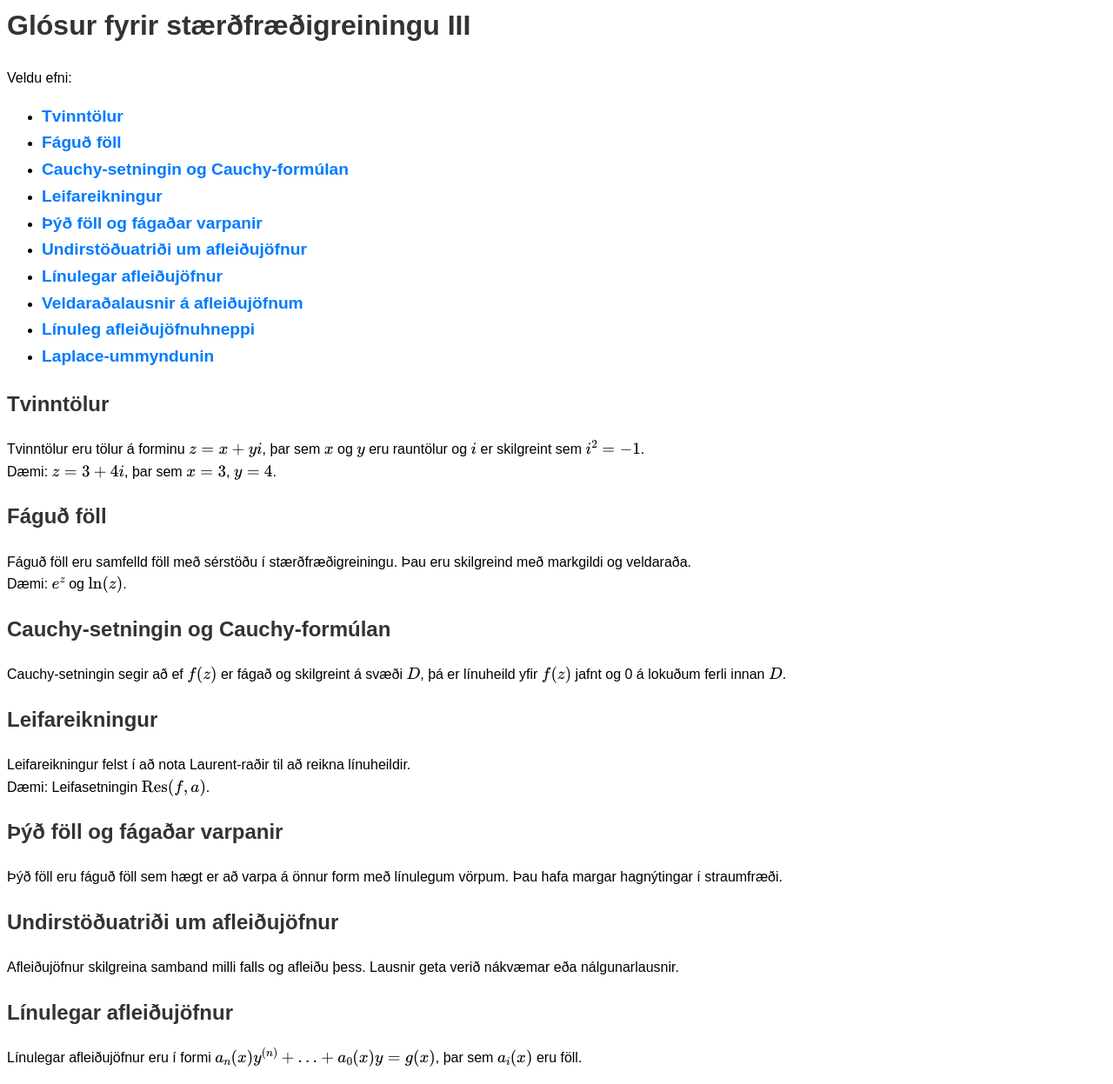
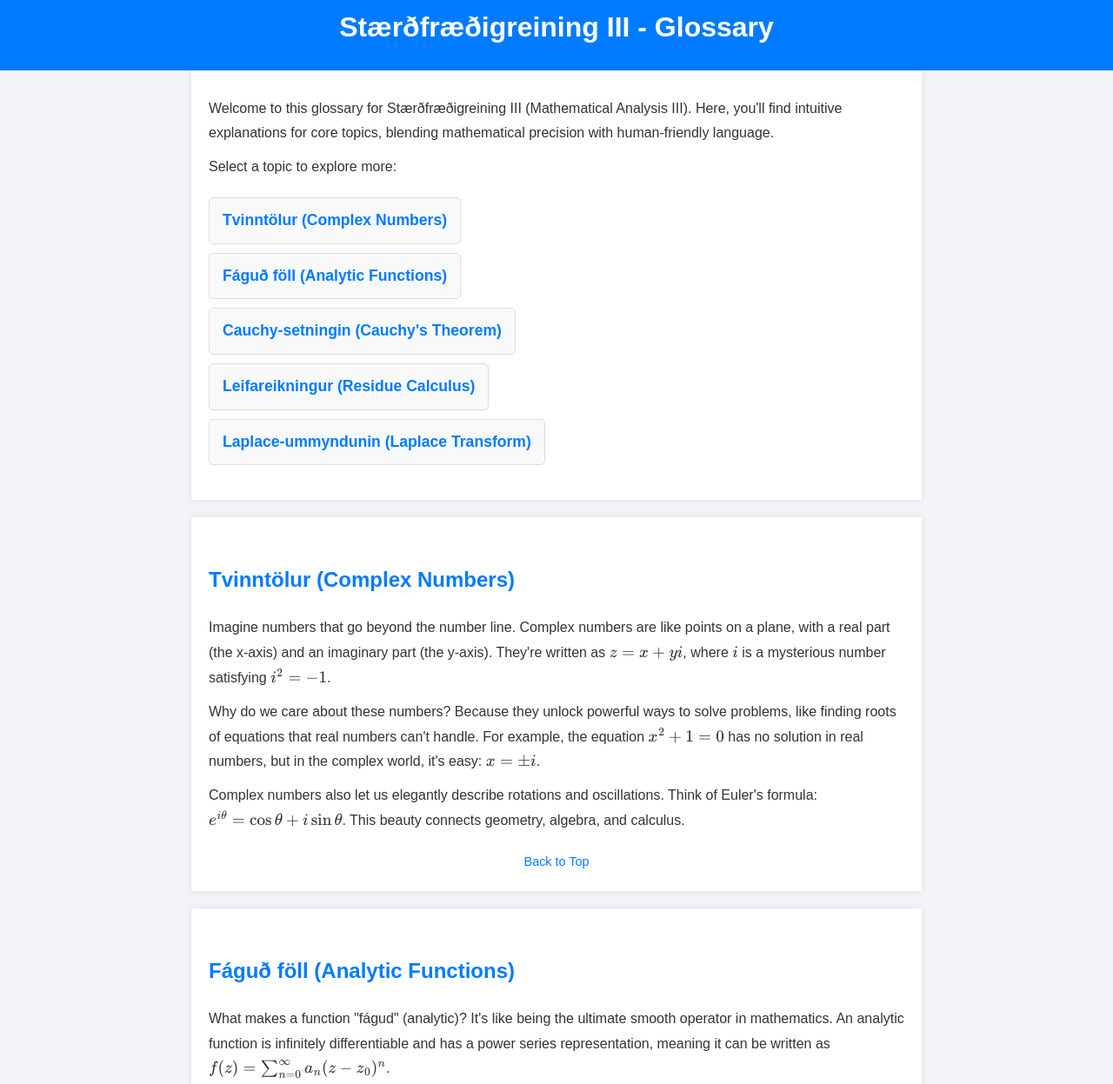
Before and after one commit to thorrila/index, a plain HTML site: page index.html in a window 1280 px wide. Shown: the part 17-1264 px from the top of the page at 87% size. Drawn offline with nearby package versions, Linux system fonts and the light colour scheme.

Commit message:
Update index.html

```diff
--- a/index.html
+++ b/index.html
@@ -7,13 +7,26 @@
     <style>
         body {
             font-family: Arial, sans-serif;
-            line-height: 1.6;
-        }
-        h1, h2 {
+            line-height: 1.8;
+            margin: 0;
+            padding: 0;
+            background-color: #f4f4f9;
             color: #333;
         }
+        h1 {
+            text-align: center;
+            color: #222;
+            padding: 20px;
+            background: #007BFF;
+            color: white;
+            margin: 0;
+        }
         h2 {
-            margin-top: 20px;
+            color: #007BFF;
+            margin-top: 30px;
+        }
+        p {
+            margin: 10px 0;
         }
         a {
             color: #007BFF;
@@ -22,87 +35,124 @@
         a:hover {
             text-decoration: underline;
         }
+        ul {
+            list-style: none;
+            padding: 0;
+            margin: 20px 0;
+        }
+        ul li {
+            margin: 10px 0;
+        }
         .topic-link {
             font-weight: bold;
-            font-size: 1.2em;
+            font-size: 1.1em;
+            padding: 10px 15px;
+            border: 1px solid #ddd;
+            border-radius: 5px;
+            display: inline-block;
+            background: #f9f9f9;
+            transition: background-color 0.3s;
+        }
+        .topic-link:hover {
+            background: #e6e6e6;
+        }
+        .content-section {
+            padding: 20px;
+            max-width: 800px;
+            margin: 0 auto;
+            background: #fff;
+            box-shadow: 0 0 10px rgba(0, 0, 0, 0.1);
+            margin-bottom: 20px;
         }
         .back-to-top {
             margin-top: 20px;
-            display: inline-block;
-            color: #555;
+            display: block;
+            text-align: center;
             font-size: 0.9em;
         }
     </style>
 </head>
 <body>
-    <h1>Glósur fyrir stærðfræðigreiningu III</h1>
-    <p>Veldu efni:</p>
+    <h1>Stærðfræðigreining III - Glossary</h1>
+
+    <div class="content-section">
+        <p>Welcome to this glossary for Stærðfræðigreining III (Mathematical Analysis III). Here, you'll find intuitive explanations for core topics, blending mathematical precision with human-friendly language.</p>
+        <p>Select a topic to explore more:</p>
         <ul>
-        <li><a href="#tvinntolur" class="topic-link">Tvinntölur</a></li>
-        <li><a href="#fagud-foll" class="topic-link">Fáguð föll</a></li>
-        <li><a href="#cauchy" class="topic-link">Cauchy-setningin og Cauchy-formúlan</a></li>
-        <li><a href="#leifareikningur" class="topic-link">Leifareikningur</a></li>
-        <li><a href="#thyjd-foll" class="topic-link">Þýð föll og fágaðar varpanir</a></li>
-        <li><a href="#afleidujofnur" class="topic-link">Undirstöðuatriði um afleiðujöfnur</a></li>
-        <li><a href="#linulegar-afleidujofnur" class="topic-link">Línulegar afleiðujöfnur</a></li>
-        <li><a href="#veldaradalausnir" class="topic-link">Veldaraðalausnir á afleiðujöfnum</a></li>
-        <li><a href="#linuleg-afleidujofnuhneppi" class="topic-link">Línuleg afleiðujöfnuhneppi</a></li>
-        <li><a href="#laplace" class="topic-link">Laplace-ummyndunin</a></li>
+            <li><a href="#tvinntolur" class="topic-link">Tvinntölur (Complex Numbers)</a></li>
+            <li><a href="#fagud-foll" class="topic-link">Fáguð föll (Analytic Functions)</a></li>
+            <li><a href="#cauchy" class="topic-link">Cauchy-setningin (Cauchy's Theorem)</a></li>
+            <li><a href="#leifareikningur" class="topic-link">Leifareikningur (Residue Calculus)</a></li>
+            <li><a href="#laplace" class="topic-link">Laplace-ummyndunin (Laplace Transform)</a></li>
         </ul>
+    </div>
 
-    <h2 id="tvinntolur">Tvinntölur</h2>
+    <div class="content-section" id="tvinntolur">
+        <h2>Tvinntölur (Complex Numbers)</h2>
         <p>
-        Tvinntölur eru tölur á forminu \( z = x + yi \), þar sem \( x \) og \( y \) eru rauntölur og \( i \) er skilgreint sem \( i^2 = -1 \).
-        <br>Dæmi: \( z = 3 + 4i \), þar sem \( x = 3 \), \( y = 4 \).
+            Imagine numbers that go beyond the number line. Complex numbers are like points on a plane, with a real part (the x-axis) and an imaginary part (the y-axis). They're written as \( z = x + yi \), where \( i \) is a mysterious number satisfying \( i^2 = -1 \).
         </p>
+        <p>
+            Why do we care about these numbers? Because they unlock powerful ways to solve problems, like finding roots of equations that real numbers can't handle. For example, the equation \( x^2 + 1 = 0 \) has no solution in real numbers, but in the complex world, it's easy: \( x = \pm i \).
+        </p>
+        <p>
+            Complex numbers also let us elegantly describe rotations and oscillations. Think of Euler's formula: \( e^{i\theta} = \cos\theta + i\sin\theta \). This beauty connects geometry, algebra, and calculus.
+        </p>
+        <a href="#top" class="back-to-top">Back to Top</a>
+    </div>
 
-    <h2 id="fagud-foll">Fáguð föll</h2>
+    <div class="content-section" id="fagud-foll">
+        <h2>Fáguð föll (Analytic Functions)</h2>
         <p>
-        Fáguð föll eru samfelld föll með sérstöðu í stærðfræðigreiningu. Þau eru skilgreind með markgildi og veldaraða.
-        <br>Dæmi: \( e^z \) og \( \ln(z) \).
+            What makes a function "fágud" (analytic)? It's like being the ultimate smooth operator in mathematics. An analytic function is infinitely differentiable and has a power series representation, meaning it can be written as \( f(z) = \sum_{n=0}^\infty a_n (z - z_0)^n \).
         </p>
+        <p>
+            Analytic functions are the heart of complex analysis. They behave predictably and have incredible properties, like the fact that knowing their behavior on a tiny patch determines them everywhere. This is why they're called "analytic"—it's all about being able to analyze them fully.
+        </p>
+        <a href="#top" class="back-to-top">Back to Top</a>
+    </div>
 
-    <h2 id="cauchy">Cauchy-setningin og Cauchy-formúlan</h2>
+    <div class="content-section" id="cauchy">
+        <h2>Cauchy-setningin (Cauchy's Theorem)</h2>
         <p>
-        Cauchy-setningin segir að ef \( f(z) \) er fágað og skilgreint á svæði \( D \), þá er línuheild yfir \( f(z) \) jafnt og 0 á lokuðum ferli innan \( D \).
+            Cauchy's theorem is the magician's hat of complex analysis: it pulls amazing results out of seemingly simple assumptions. It says that if a function \( f(z) \) is analytic in a region and you integrate it around a closed loop in that region, the result is zero:
+            \[
+            \oint_\gamma f(z) \, dz = 0
+            \]
         </p>
+        <p>
+            This means analytic functions are "conservative"—no net change happens when you loop around. From this, you get magical results like the Cauchy integral formula, which tells you the value of \( f(z) \) anywhere inside the loop just from its values on the loop. It's the ultimate recycling principle of math!
+        </p>
+        <a href="#top" class="back-to-top">Back to Top</a>
+    </div>
 
-    <h2 id="leifareikningur">Leifareikningur</h2>
+    <div class="content-section" id="leifareikningur">
+        <h2>Leifareikningur (Residue Calculus)</h2>
         <p>
-        Leifareikningur felst í að nota Laurent-raðir til að reikna línuheildir.
-        <br>Dæmi: Leifasetningin \( \text{Res}(f, a) \).
+            Residues are like the essence of a function near a singularity (a "problematic" point). They make calculating integrals much simpler. The residue theorem tells you:
+            \[
+            \oint_\gamma f(z) \, dz = 2\pi i \sum \text{Res}(f, a_k)
+            \]
+            where the sum runs over all singularities inside the loop.
         </p>
+        <p>
+            Why is this cool? Because it simplifies complicated real integrals into bite-sized calculations using the residues of the function.
+        </p>
+        <a href="#top" class="back-to-top">Back to Top</a>
+    </div>
 
-    <h2 id="thyjd-foll">Þýð föll og fágaðar varpanir</h2>
+    <div class="content-section" id="laplace">
+        <h2>Laplace-ummyndunin (Laplace Transform)</h2>
         <p>
-        Þýð föll eru fáguð föll sem hægt er að varpa á önnur form með línulegum vörpum. Þau hafa margar hagnýtingar í straumfræði.
+            The Laplace transform is like a teleportation device for functions. It converts a function of time, \( f(t) \), into a function of a complex variable, \( F(s) \):
+            \[
+            F(s) = \int_0^\infty f(t) e^{-st} \, dt
+            \]
         </p>
-
-    <h2 id="afleidujofnur">Undirstöðuatriði um afleiðujöfnur</h2>
         <p>
-        Afleiðujöfnur skilgreina samband milli falls og afleiðu þess. Lausnir geta verið nákvæmar eða nálgunarlausnir.
+            Why do this? Because it turns differential equations into algebraic ones, which are much easier to solve. After solving, you use the inverse Laplace transform to return to the original time domain.
         </p>
-
-    <h2 id="linulegar-afleidujofnur">Línulegar afleiðujöfnur</h2>
-    <p>
-        Línulegar afleiðujöfnur eru í formi \( a_n(x)y^{(n)} + \ldots + a_0(x)y = g(x) \), þar sem \( a_i(x) \) eru föll.
-    </p>
-
-    <h2 id="veldaradalausnir">Veldaraðalausnir á afleiðujöfnum</h2>
-    <p>
-        Aðferð Frobeniusar er notuð til að leysa afleiðujöfnur með veldaröðum.
-    </p>
-
-    <h2 id="linuleg-afleidujofnuhneppi">Línuleg afleiðujöfnuhneppi</h2>
-    <p>
-        Lausnir hneppa eru oft fundnar með fylkjareikningi, þar með talið veldisvísisfylkið.
-    </p>
-
-    <h2 id="laplace">Laplace-ummyndunin</h2>
-    <p>
-        Laplace-ummyndunin er tól til að breyta afleiðujöfnum í algebrujöfnur sem auðvelt er að leysa.
-    </p>
-
-    <a href="#top" class="back-to-top">Til baka á toppinn</a>
+        <a href="#top" class="back-to-top">Back to Top</a>
+    </div>
 </body>
 </html>
```
Lines whose indentation alone changed are shown as unchanged.
